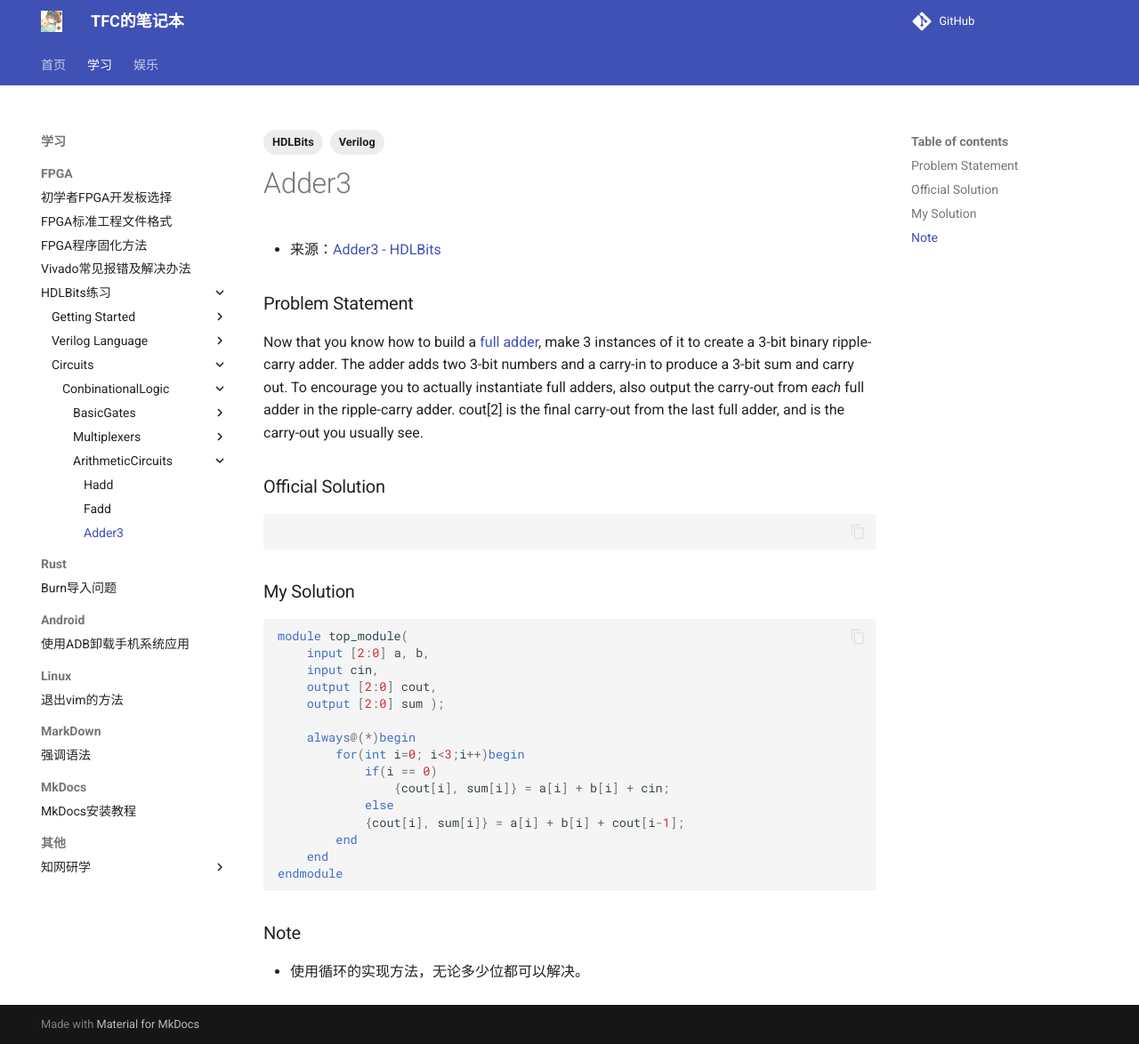
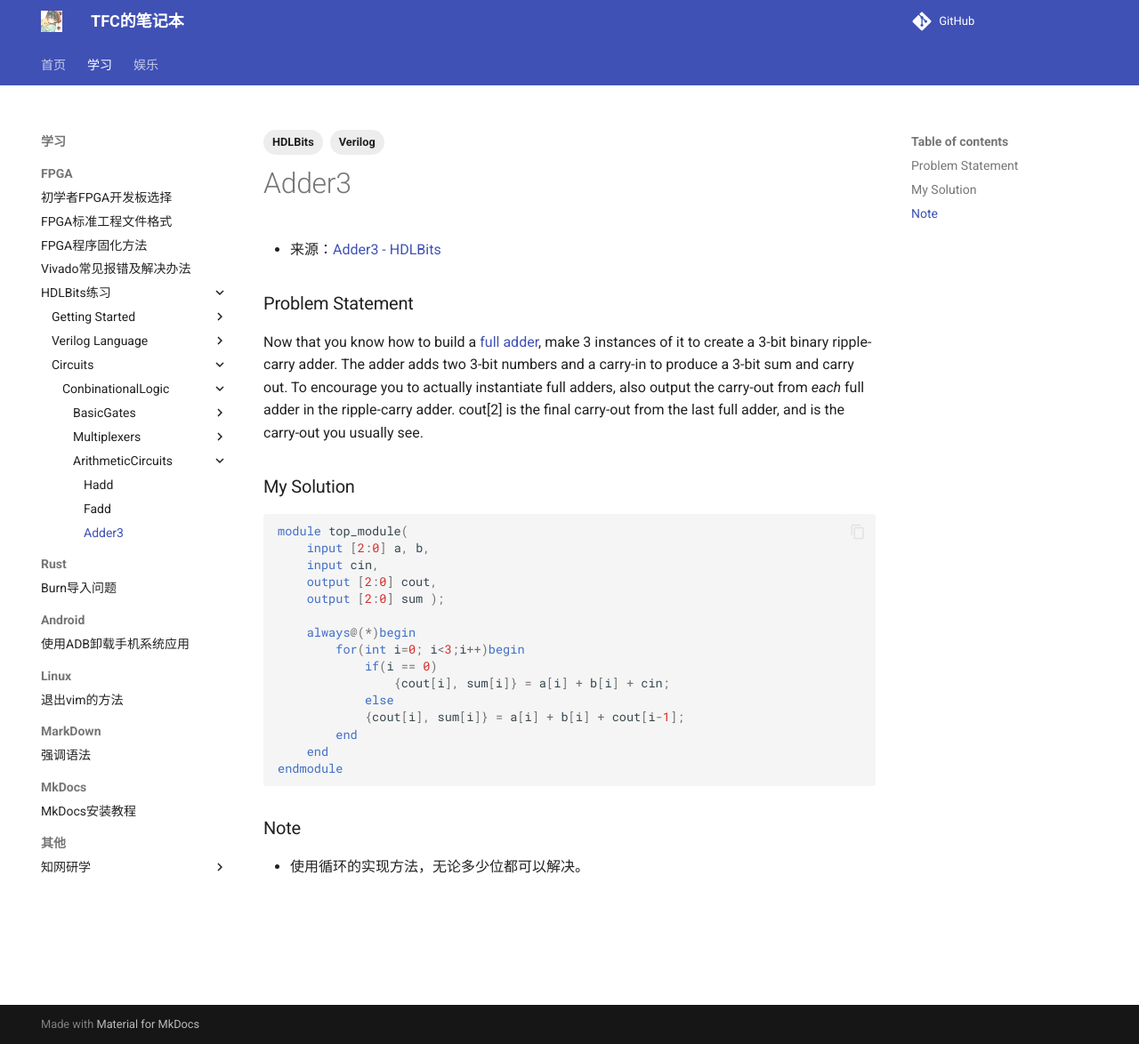
Before and after one commit to iqdxa/Blog, an MkDocs documentation site: the page built from docs/学习/FPGA/HDLBits练习/Circuits/ConbinationalLogic/ArithmeticCircuits/Adder3.md, in a window 1280 px wide and 1174 px high. Shown: the whole window at 89% size. Built offline with MkDocs 1.6.1 and Material for MkDocs 9.7.7, drawn with Linux system fonts in a browser that asks for light colours; comment, search, counter and statistics services are not loaded.

````diff
--- a/docs/学习/FPGA/HDLBits练习/Circuits/ConbinationalLogic/ArithmeticCircuits/Adder3.md
+++ b/docs/学习/FPGA/HDLBits练习/Circuits/ConbinationalLogic/ArithmeticCircuits/Adder3.md
@@ -12,12 +12,6 @@
 
 ### Problem Statement
 Now that you know how to build a [full adder](https://hdlbits.01xz.net/wiki/Fadd "Fadd"), make 3 instances of it to create a 3-bit binary ripple-carry adder. The adder adds two 3-bit numbers and a carry-in to produce a 3-bit sum and carry out. To encourage you to actually instantiate full adders, also output the carry-out from _each_ full adder in the ripple-carry adder. cout[2] is the final carry-out from the last full adder, and is the carry-out you usually see.
-
-### Official Solution
-
-```Verilog
-
-```
 
 ### My Solution
 
````
Also changed, not shown: docs/学习/FPGA/HDLBits练习/Circuits/ConbinationalLogic/ArithmeticCircuits/Exams/m2014 q4j.md (added), docs/学习/FPGA/HDLBits练习/Circuits/ConbinationalLogic/BasicGates/Exams/Mt2015_eq2.md (renamed from docs/学习/FPGA/HDLBits练习/Circuits/ConbinationalLogic/BasicGates/Mt2015_eq2.md), docs/学习/FPGA/HDLBits练习/Circuits/ConbinationalLogic/BasicGates/Exams/Mt2015_q4.md (renamed from docs/学习/FPGA/HDLBits练习/Circuits/ConbinationalLogic/BasicGates/Mt2015_q4.md), docs/学习/FPGA/HDLBits练习/Circuits/ConbinationalLogic/BasicGates/Exams/Mt2015_q4a.md (renamed from docs/学习/FPGA/HDLBits练习/Circuits/ConbinationalLogic/BasicGates/Mt2015_q4a.md), docs/学习/FPGA/HDLBits练习/Circuits/ConbinationalLogic/BasicGates/Exams/Mt2015_q4b.md (renamed from docs/学习/FPGA/HDLBits练习/Circuits/ConbinationalLogic/BasicGates/Mt2015_q4b.md).
